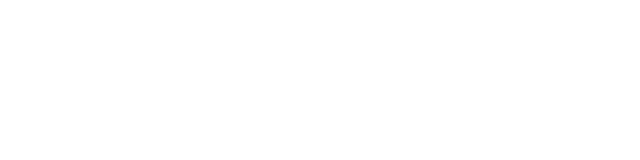
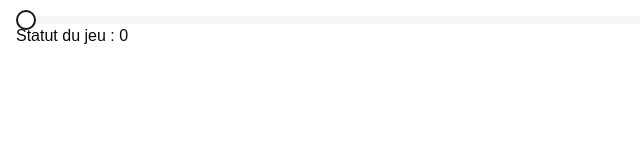
Before and after one commit to Maxeuh/nuit-de-l-info-2024, a Next.js app: page / in a window 1280 px wide. Shown: the top 160 px of the page, without its empty margins (0-640 px from the left). Built offline with nearby package versions, Linux system fonts and the light colour scheme.

Commit message:
feat: Created slider and state inside main page

```diff
--- a/app/page.tsx
+++ b/app/page.tsx
@@ -1,6 +1,15 @@
+"use client"
+
+import { useState } from "react";
+import { SliderGroup } from "@/components/slider/SliderGroup"
+
 export default function Home() {
+  const [state, setState] = useState(0);
+
   return (
-    <div>
+    <div className="p-4">
+      <SliderGroup state={state} setState={setState} />
+      Statut du jeu : {state}
     </div>
   );
 }
--- /dev/null
+++ b/components/slider/SliderGroup.tsx
@@ -0,0 +1,14 @@
+import { Slider } from "@/components/ui/slider";
+
+interface SliderGroupProps {
+  state: number;
+  setState: (value: number) => void;
+}
+
+export const SliderGroup: React.FC<SliderGroupProps> = ({ state, setState }) => {
+  return (
+    <div className="flex gap-4">
+      <Slider value={[state]} onValueChange={ (value) => setState(value[0]) }/>
+    </div>
+  );
+};
--- /dev/null
+++ b/components/ui/button.tsx
@@ -0,0 +1,56 @@
+import * as React from "react"
+import { Slot } from "@radix-ui/react-slot"
+import { cva, type VariantProps } from "class-variance-authority"
+
+import { cn } from "@/lib/utils"
+
+const buttonVariants = cva(
+  "inline-flex items-center justify-center gap-2 whitespace-nowrap rounded-md text-sm font-medium ring-offset-background transition-colors focus-visible:outline-none focus-visible:ring-2 focus-visible:ring-ring focus-visible:ring-offset-2 disabled:pointer-events-none disabled:opacity-50 [&_svg]:pointer-events-none [&_svg]:size-4 [&_svg]:shrink-0",
+  {
+    variants: {
+      variant: {
+        default: "bg-primary text-primary-foreground hover:bg-primary/90",
+        destructive:
+          "bg-destructive text-destructive-foreground hover:bg-destructive/90",
+        outline:
+          "border border-input bg-background hover:bg-accent hover:text-accent-foreground",
+        secondary:
+          "bg-secondary text-secondary-foreground hover:bg-secondary/80",
+        ghost: "hover:bg-accent hover:text-accent-foreground",
+        link: "text-primary underline-offset-4 hover:underline",
+      },
+      size: {
+        default: "h-10 px-4 py-2",
+        sm: "h-9 rounded-md px-3",
+        lg: "h-11 rounded-md px-8",
+        icon: "h-10 w-10",
+      },
+    },
+    defaultVariants: {
+      variant: "default",
+      size: "default",
+    },
+  }
+)
+
+export interface ButtonProps
+  extends React.ButtonHTMLAttributes<HTMLButtonElement>,
+    VariantProps<typeof buttonVariants> {
+  asChild?: boolean
+}
+
+const Button = React.forwardRef<HTMLButtonElement, ButtonProps>(
+  ({ className, variant, size, asChild = false, ...props }, ref) => {
+    const Comp = asChild ? Slot : "button"
+    return (
+      <Comp
+        className={cn(buttonVariants({ variant, size, className }))}
+        ref={ref}
+        {...props}
+      />
+    )
+  }
+)
+Button.displayName = "Button"
+
+export { Button, buttonVariants }
--- /dev/null
+++ b/components/ui/slider.tsx
@@ -0,0 +1,28 @@
+"use client"
+
+import * as React from "react"
+import * as SliderPrimitive from "@radix-ui/react-slider"
+
+import { cn } from "@/lib/utils"
+
+const Slider = React.forwardRef<
+  React.ElementRef<typeof SliderPrimitive.Root>,
+  React.ComponentPropsWithoutRef<typeof SliderPrimitive.Root>
+>(({ className, ...props }, ref) => (
+  <SliderPrimitive.Root
+    ref={ref}
+    className={cn(
+      "relative flex w-full touch-none select-none items-center",
+      className
+    )}
+    {...props}
+  >
+    <SliderPrimitive.Track className="relative h-2 w-full grow overflow-hidden rounded-full bg-secondary">
+      <SliderPrimitive.Range className="absolute h-full bg-primary" />
+    </SliderPrimitive.Track>
+    <SliderPrimitive.Thumb className="block h-5 w-5 rounded-full border-2 border-primary bg-background ring-offset-background transition-colors focus-visible:outline-none focus-visible:ring-2 focus-visible:ring-ring focus-visible:ring-offset-2 disabled:pointer-events-none disabled:opacity-50" />
+  </SliderPrimitive.Root>
+))
+Slider.displayName = SliderPrimitive.Root.displayName
+
+export { Slider }
--- a/package.json
+++ b/package.json
@@ -12,6 +12,8 @@
     "@eslint/compat": "^1.2.4",
     "@eslint/eslintrc": "^3.2.0",
     "@eslint/js": "^9.16.0",
+    "@radix-ui/react-slider": "^1.2.1",
+    "@radix-ui/react-slot": "^1.1.0",
     "class-variance-authority": "^0.7.1",
     "clsx": "^2.1.1",
     "eslint-plugin-react": "^7.37.2",
```
Also changed, not shown: components.json (added), 1 other file (tests, documents, lock files or other folders).
